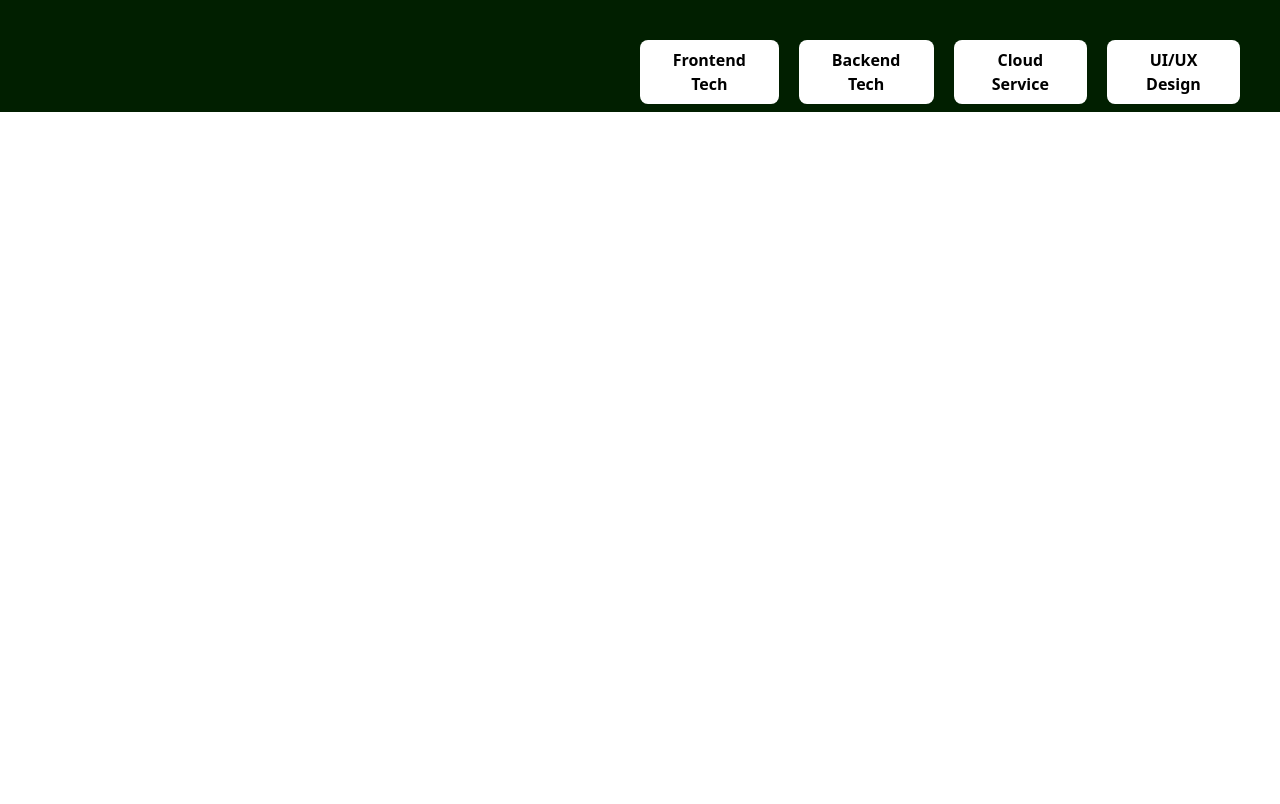
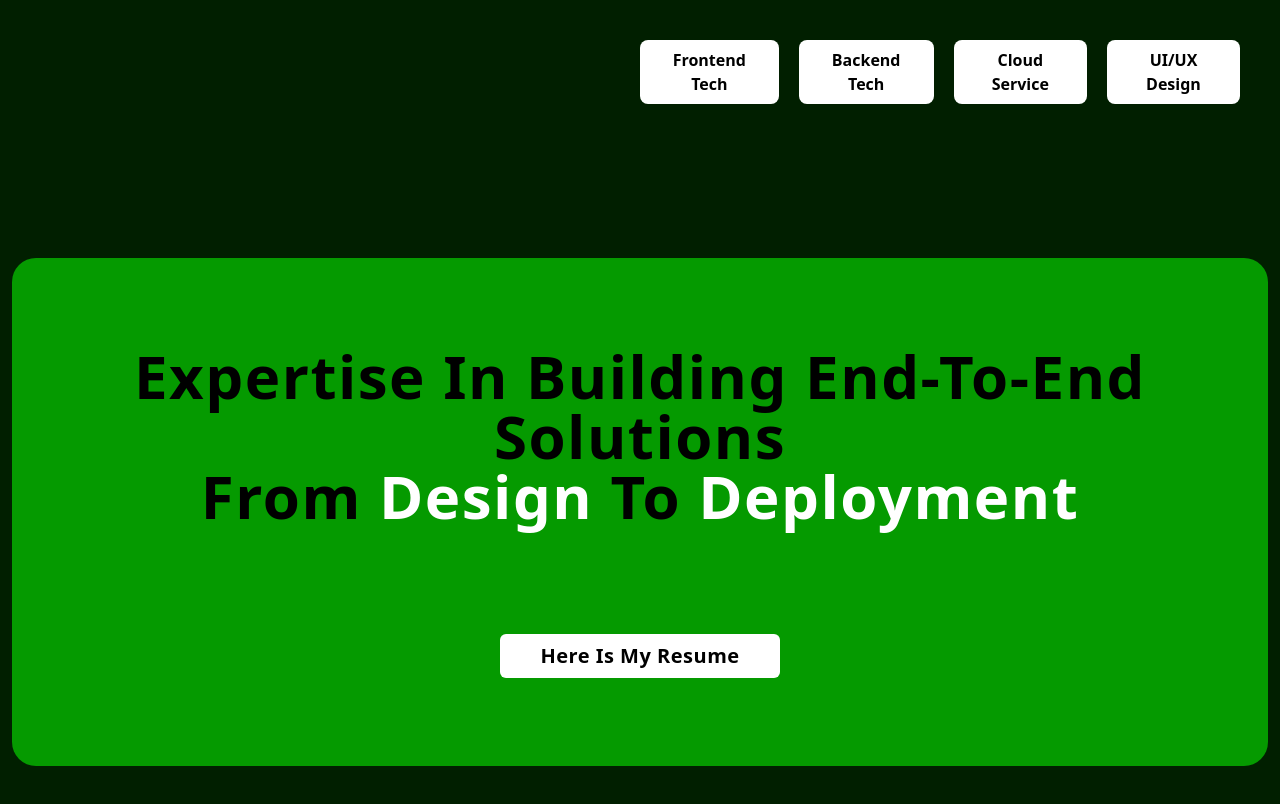
Before and after one commit to codehariom/Portfolio-Full-stack-Developer, a React (Vite) app in the folder Frontend/: page / in a window 1280 px wide. Shown: the part 1488-2292 px from the top of the page. Before the commit the page ends 1600 px from the top, so only its background shows below. Built offline with nearby package versions, Linux system fonts and the light colour scheme.

Commit message:
Frontend

```diff
--- a/Frontend/src/App.jsx
+++ b/Frontend/src/App.jsx
@@ -2,6 +2,7 @@ import React from 'react'
 import Home from "./page/Home"
 import Navbar from './common/Navbar'
 import About from './page/About'
+import HeroSection from './components/HeroSection'
 
 function App() {
   return (
@@ -9,6 +10,7 @@ function App() {
     <Navbar/>
     <Home/>
     <About/>
+    <HeroSection/>
 
     </>
 
--- a/Frontend/src/components/HeroSection.jsx
+++ b/Frontend/src/components/HeroSection.jsx
@@ -0,0 +1,24 @@
+import React from "react";
+
+function HeroSection() {
+  return (
+    <div className=" h-dvh bg-green place-content-center">
+      <div className=" p-3 place-items-center ">
+        <div className=" grid bg-[#059A00] md:p-15 rounded-3xl place-items-center ">
+          <h2 className=" capitalize tracking-wide font-semibold text-3xl md:text-6xl text-center m-7 md:text-center ">
+            Expertise in building end-to-end solutions
+            <br />
+            from <span className=" text-white">design </span>to <span className=" text-white">deployment</span>
+          </h2>
+          <button className=" py-2 mb-7 mt-20 bg-white text-xl  tracking-wide  rounded-md text-black px-10">
+            <a href="./public/Hariom-Resume.pdf" download className=" capitalize font-semibold">
+              Here is my Resume
+            </a>
+          </button>
+        </div>
+      </div>
+    </div>
+  );
+}
+
+export default HeroSection;
```
